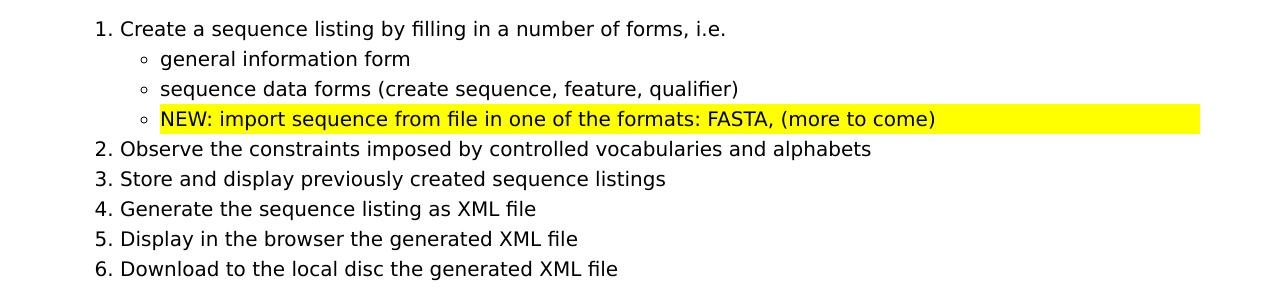
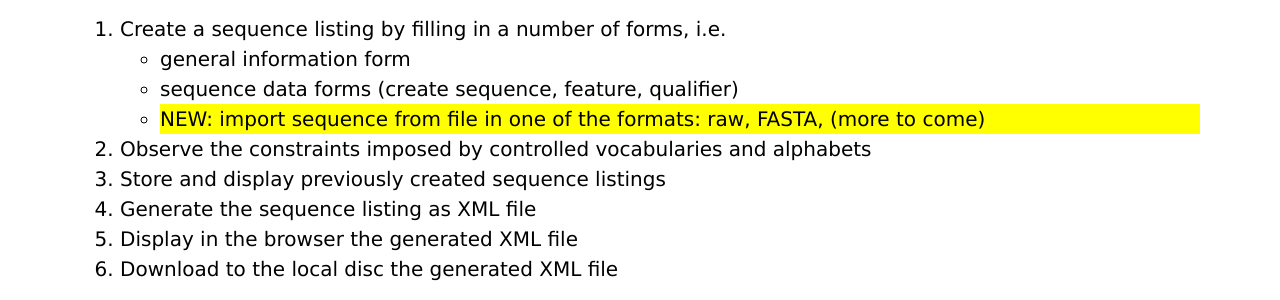
Before and after one commit to sadrians/st26proto, a Django app: page /sequencelistings/ in a window 1280 px wide. Shown: the part 389-689 px from the top of the page. Run offline with Django 3.2, Linux system fonts and the light colour scheme.

Commit message:
Add row format to the list of supported format on home page.

```diff
--- a/authoringtool/sequencelistings/templates/sequencelistings/index.html
+++ b/authoringtool/sequencelistings/templates/sequencelistings/index.html
@@ -23,7 +23,7 @@
             <ul>
                 <li>general information form</li>
                 <li>sequence data forms (create sequence, feature, qualifier)</li>
-                <li class='newItem'>NEW: import sequence from file in one of the formats: FASTA, (more to come)</li>
+                <li class='newItem'>NEW: import sequence from file in one of the formats: raw, FASTA, (more to come)</li>
             </ul>
         </li>
         <li>Observe the constraints imposed by controlled vocabularies and alphabets</li>
```
